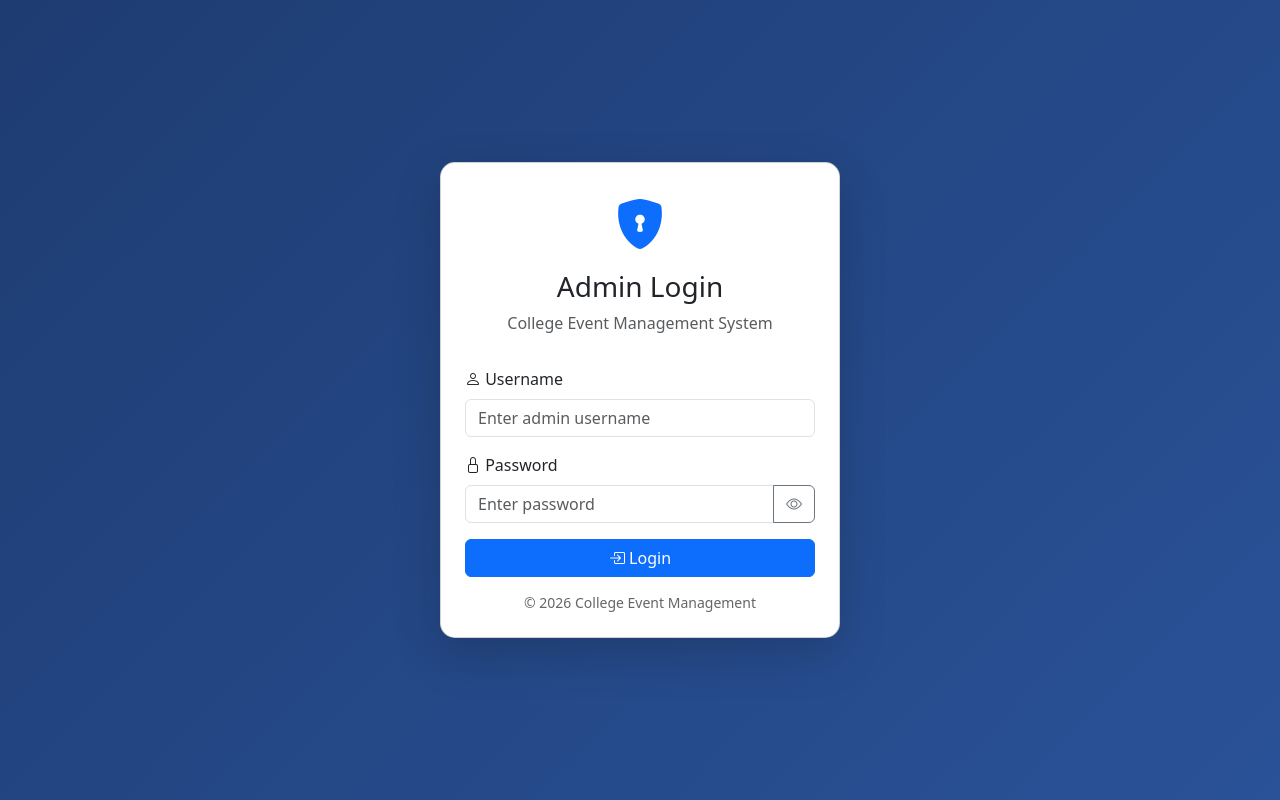
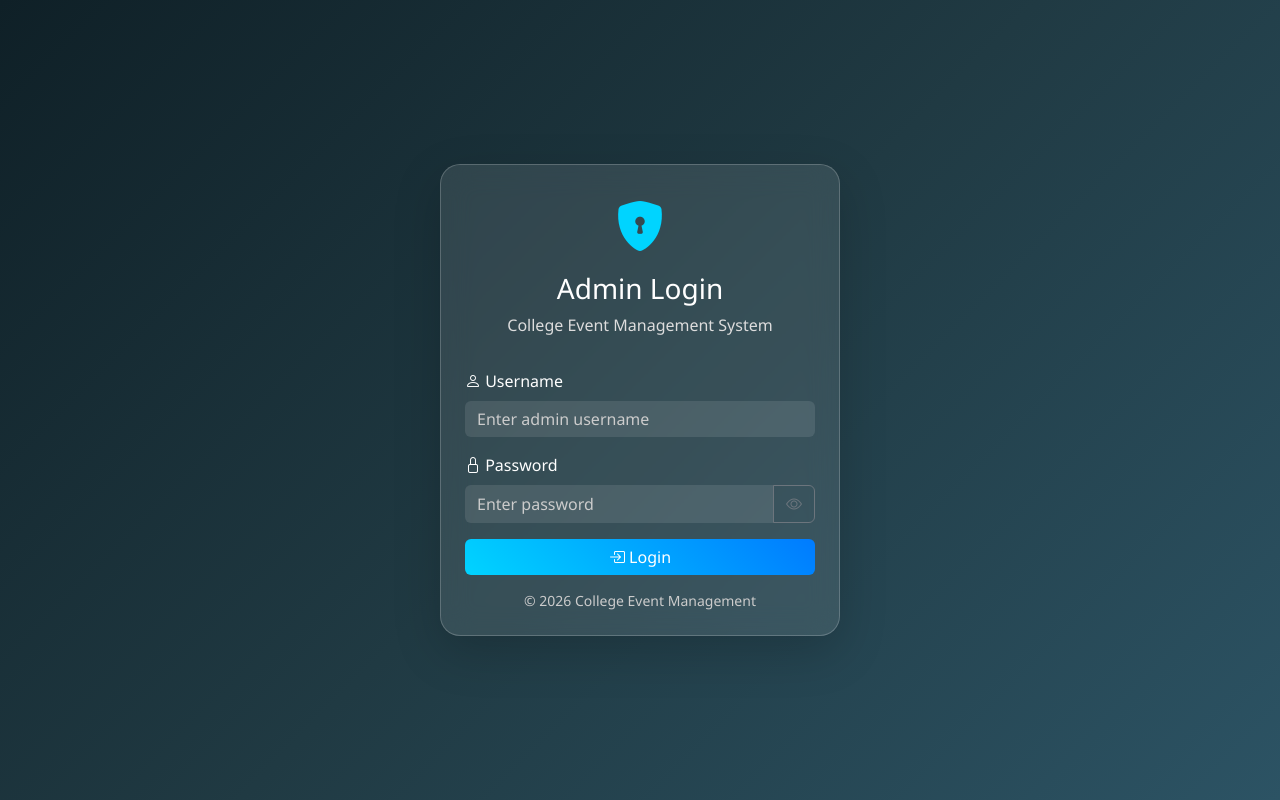
Before and after one commit to somesh129p/college-event-management, a Flask app: page /admin in a window 1280 px wide. Run offline with Flask 3, Linux system fonts and the light colour scheme.

Commit message:
Upgrade admin login UI

```diff
--- a/templates/admin_login.html
+++ b/templates/admin_login.html
@@ -8,31 +8,63 @@
 
 <style>
 body {
-    background: linear-gradient(135deg, #1e3c72, #2a5298);
+    background: linear-gradient(135deg, #0f2027, #203a43, #2c5364);
     height: 100vh;
     display: flex;
     align-items: center;
     justify-content: center;
+    font-family: 'Segoe UI', sans-serif;
 }
 
 .login-card {
     width: 100%;
     max-width: 400px;
-    border-radius: 15px;
+    border-radius: 20px;
+    backdrop-filter: blur(15px);
+    background: rgba(255, 255, 255, 0.1);
+    border: 1px solid rgba(255, 255, 255, 0.2);
+    color: white;
 }
 
 .logo {
     font-size: 50px;
-    color: #0d6efd;
+    color: #00d4ff;
 }
 
 .footer {
     text-align: center;
     margin-top: 15px;
-    color: #666;
+    color: #ccc;
     font-size: 14px;
 }
 
+.form-control {
+    background: rgba(255,255,255,0.1);
+    border: none;
+    color: white;
+}
+
+.form-control::placeholder {
+    color: #ccc;
+}
+
+.form-control:focus {
+    box-shadow: none;
+    background: rgba(255,255,255,0.2);
+}
+
+.btn-primary {
+    background: linear-gradient(45deg, #00d4ff, #007bff);
+    border: none;
+}
+
+.btn-primary:hover {
+    opacity: 0.9;
+}
+
+.footer {
+    color: #ccc;
+}
 </style>
 
 </head>
@@ -43,8 +75,12 @@ body {
 <div class="text-center mb-3">
 <i class="bi bi-shield-lock-fill logo"></i>
 <h3 class="mt-2">Admin Login</h3>
-<p class="text-muted">College Event Management System</p>
+<p style="color:#ddd;">College Event Management System</p>
 </div>
+
+{% if error %}
+<div class="alert alert-danger text-center">{{ error }}</div>
+{% endif %}
 
 <form method="POST">
 
```
Also changed, not shown: 1 other file.
